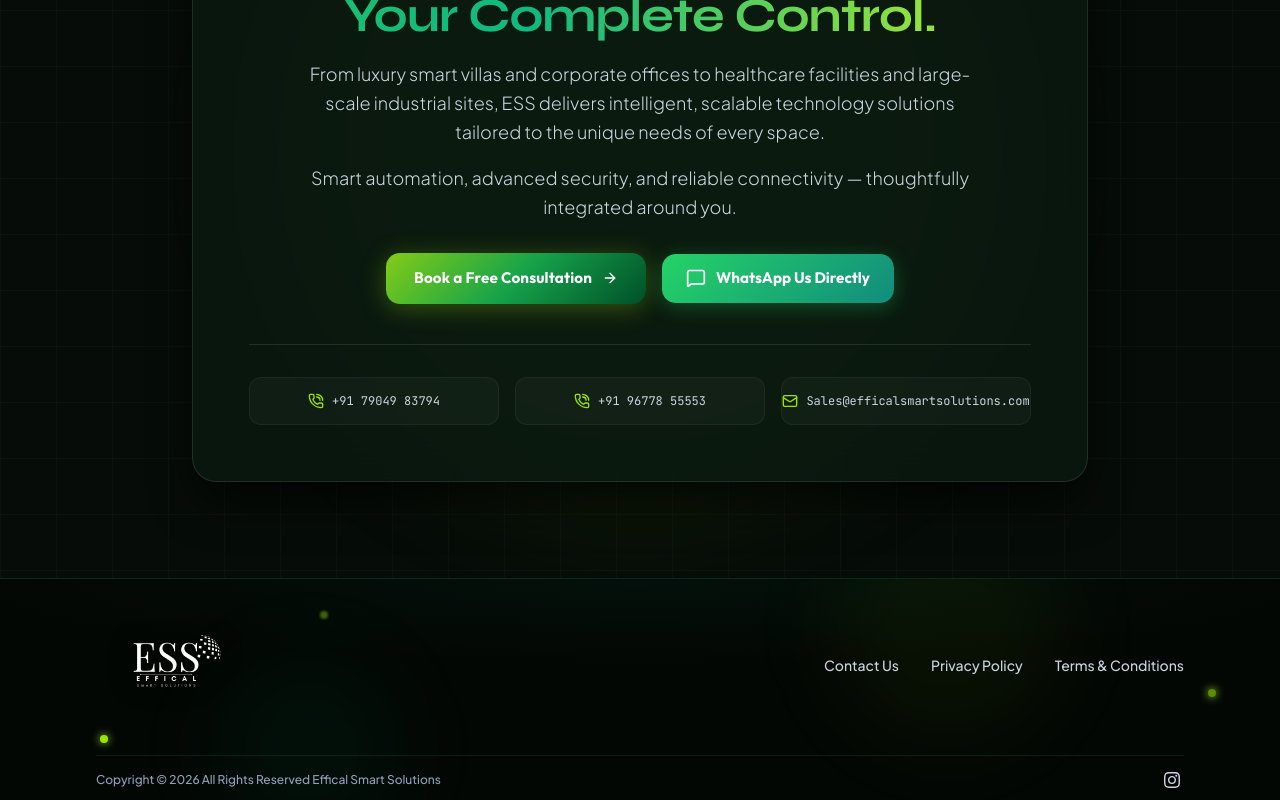
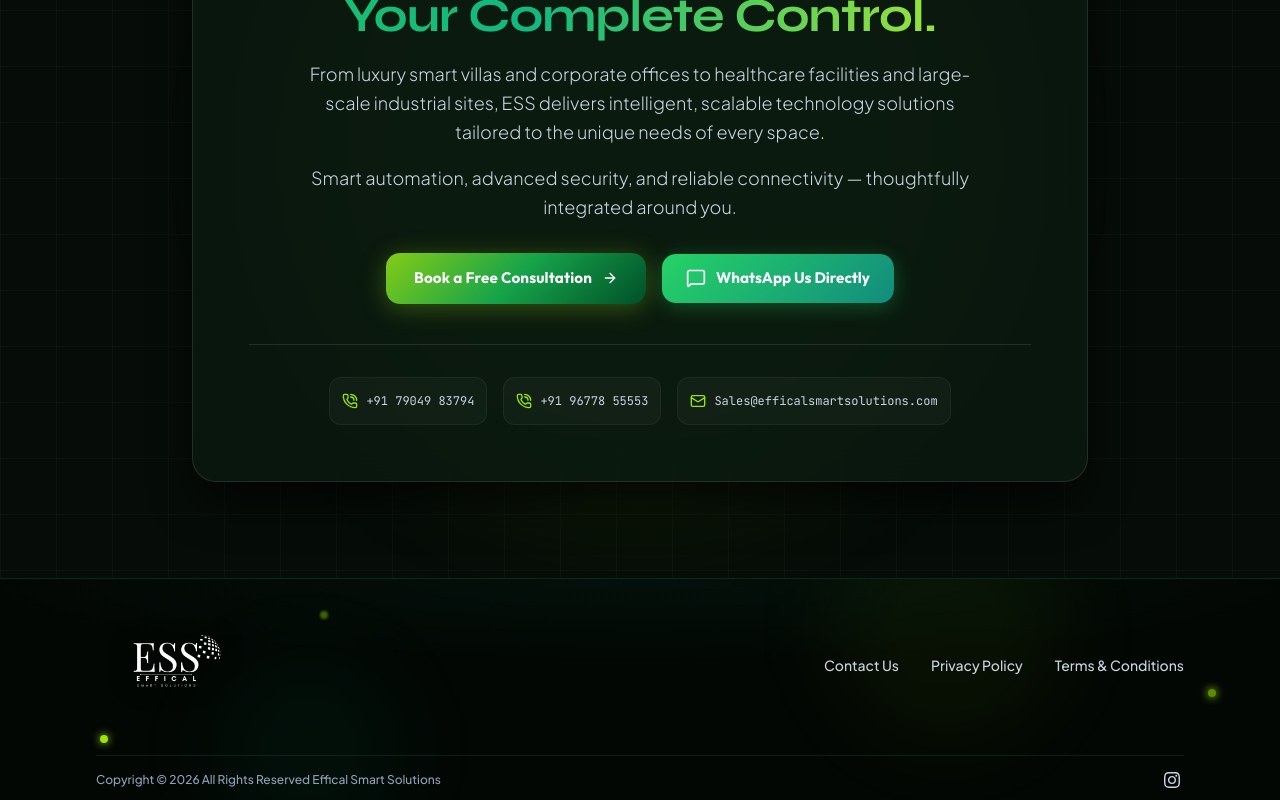
Before and after one commit to PaulDavid-dev/effical-web, a React (Vite) app: page / in a window 1280 px wide. Shown: the part 5689-6489 px from the top of the page. Built offline with nearby package versions, Linux system fonts and the light colour scheme.

Commit message:
Configure production and SPA routing

```diff
--- a/src/components/FinalCTA.jsx
+++ b/src/components/FinalCTA.jsx
@@ -55,7 +55,7 @@ export default function FinalCTA({ onOpenPlanner }) {
           </div>
 
           {/* Quick Contact Info Strip */}
-          <div className="grid grid-cols-1 sm:grid-cols-3 gap-3 sm:gap-4 pt-8 border-t border-white/10 font-mono text-[11px] sm:text-xs text-slate-300">
+          <div className="flex flex-col sm:flex-row flex-wrap justify-center gap-3 sm:gap-4 pt-8 border-t border-white/10 font-mono text-[11px] sm:text-xs text-slate-300">
             <a
               href={`tel:${SITE_INFO.phone}`}
               className="h-12 px-3 rounded-xl bg-white/[0.03] border border-white/5 hover:border-lime-500/30 hover:bg-white/[0.06] flex items-center justify-center gap-2 transition-colors"
```
